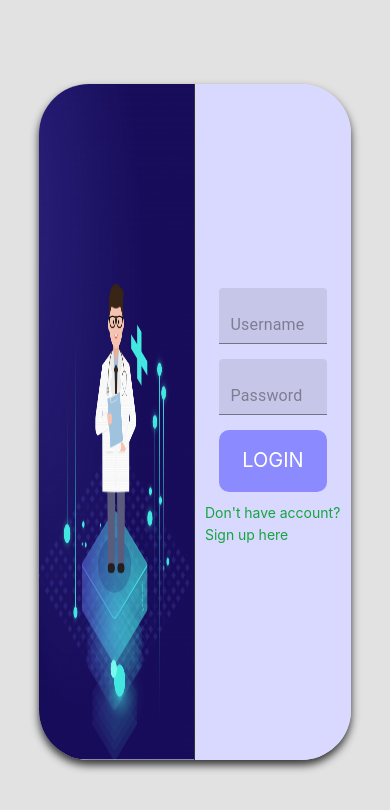
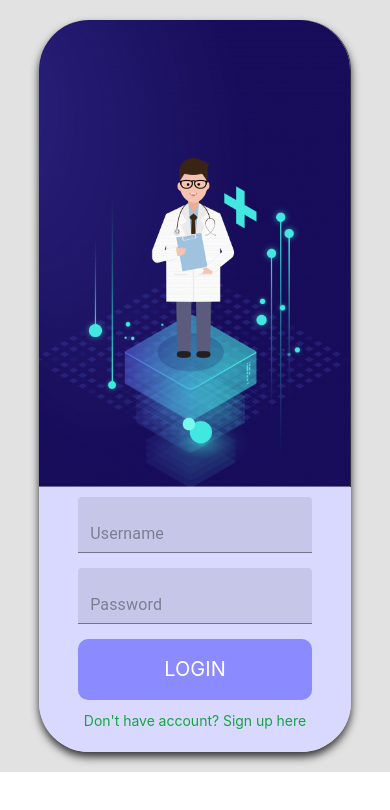
Before and after one commit to HekarKET/doctor-note, a Next.js app in the folder doctor-note/: page / in a window 390 px wide. Shown: the top 810 px of the page. Built offline with nearby package versions, Linux system fonts and the light colour scheme.

Commit message:
feat: responsive braekpoints added

```diff
--- a/doctor-note/pages/index.js
+++ b/doctor-note/pages/index.js
@@ -56,7 +56,7 @@
 
   return (
     <>
-      <div className='container'>
+
         <div className={styles.background}>
           <div className={styles.login_container}>
             <div className={styles.left_content}>
@@ -110,7 +110,7 @@
             </div>
           </div>
         </div>
-      </div>
+
     </>
   );
 }
--- a/doctor-note/pages/register.js
+++ b/doctor-note/pages/register.js
@@ -87,7 +87,7 @@
 
   return (
     <>
-      <div className='container'>
+
         <div className={styles.background}>
           <div className={styles.login_container}>
             <div className={styles.left_content}>
@@ -198,7 +198,7 @@
             </div>
           </div>
         </div>
-      </div>
+
     </>
   );
 }
--- a/doctor-note/styles/Home.module.css
+++ b/doctor-note/styles/Home.module.css
@@ -75,3 +75,73 @@
 .error {
   color: red;
 }
+
+
+@media screen and (max-width: 600px) {
+
+
+
+
+  .login_container {
+    flex-direction: column;
+    height: 100%;
+    margin: 0px;
+    margin-block: 20px;
+  }
+  .left_content {
+    width: 100%;
+    height: 50%;
+    position: relative;
+    border-radius: 50px 50px 0px 0px;
+
+  }
+
+  .left_content img {
+    width: 100%;
+    height: 50%;
+    overflow: hidden;
+    border-radius: 50px 50px 0px 0px;
+  }
+
+  .right_content {
+    width: 100%;
+    height: 100%;
+    padding: 10px;
+    display: flex;
+    flex-direction: column;
+    align-items: center;
+    justify-content: center;
+    background-color: rgb(217, 217, 255);
+    gap: 10px;
+    border-radius: 0px 0px 50px 50px;
+  }
+
+  .right_content button {
+    font-size: 20px;
+    width: 100%;
+    padding: 15px 10px;
+    background-color: rgb(139, 139, 255);
+    border-radius: 10px;
+    border: none;
+    color: white;
+  }
+
+  .login_content {
+    display: flex;
+    flex-direction: column;
+    gap: 15px;
+    width: 80%;
+    align-items: center;
+    justify-content: center;
+  }
+
+  .dont_have_accont {
+    color: rgb(20 165 64);
+    cursor: pointer;
+
+  }
+
+  .error {
+    color: red;
+  }
+}
--- a/doctor-note/styles/globals.css
+++ b/doctor-note/styles/globals.css
@@ -198,3 +198,32 @@
   border: none;
   color: white;
 }
+
+
+@media screen and (max-width: 600px) {
+  nav {
+display: none;
+  }
+
+  .dashboard-container {
+    margin: 0;
+    width: 100%;
+  }
+
+  .treatment-option .filters {
+    flex-direction: column;
+  }
+
+  .treatment-option .search-btn {
+    width: 100%;
+    margin-bottom: 10px;
+  }
+
+  .container{
+    height: 100vh;
+    width: 100vw;
+  }
+  .ant-table {
+    font-size: 15px !important;
+  }
+}
```
